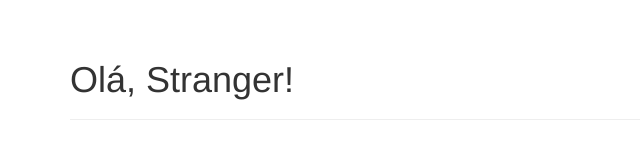
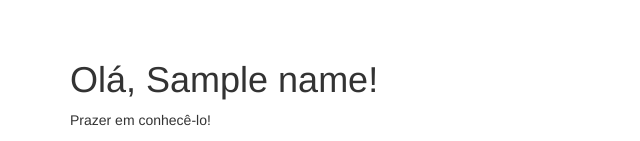
Before and after one commit to Jhon0498/flask_db_manager, a Flask app: template templates/index.html in a window 1280 px wide. Shown: the part 52-193 px from the top of the page, without its empty margins (0-640 px from the left). Run offline with Flask 3, Linux system fonts and the light colour scheme; tables that the repository leaves empty hold one stand-in row (values such as "Sample post"); the template is opened without the code that fills it: values that come from a table or form of the project are taken from there, most other values are stand-ins (such as "Sample title", 1, 10 or a date in 2020); some libraries are stand-ins or nearby versions.

Commit message:
Atualiza saudação do usuário

```diff
--- a/templates/index.html
+++ b/templates/index.html
@@ -2,7 +2,11 @@
 {% import "bootstrap/wtf.html" as wtf %}
 
 {% block title %}
-Olá, Stranger!
+    {% if name %}
+        Olá, {{ name }}!
+    {% else %}
+        Olá, Stranger!
+    {% endif %}
 {% endblock %}
 
 {% block page_content %}
@@ -11,8 +15,16 @@ Olá, Stranger!
 <div class="page-header">
 
     <h1>
-        Olá, Stranger!
+        {% if name %}
+            Olá, {{ name }}!
+        {% else %}
+            Olá, Stranger!
+        {% endif %}
     </h1>
+
+    {% if name %}
+        <p>Prazer em conhecê-lo!</p>
+    {% endif %}
 
 </div>
 
@@ -39,12 +51,10 @@ Olá, Stranger!
             Relação de usuários cadastrados
         </h2>
 
-
         <!-- Contador de usuários -->
         <p>
             Quantidade: {{ user_count }}
         </p>
-
 
         <table class="table">
 
@@ -64,7 +74,6 @@ Olá, Stranger!
 
             </thead>
 
-
             <tbody>
 
                 {% for user in users %}
@@ -76,7 +85,6 @@ Olá, Stranger!
                     <td>
                         {{ user.username }}
                     </td>
-
 
                     <!-- Função -->
 
@@ -109,7 +117,7 @@ Olá, Stranger!
 
 <br>
 
-<!-- Relação de função -->
+<!-- Relação de funções -->
 
 <div class="row">
 
@@ -123,7 +131,6 @@ Olá, Stranger!
         <p>
             Quantidade: {{ role_count }}
         </p>
-
 
         <table class="table">
 
@@ -143,11 +150,9 @@ Olá, Stranger!
 
             </thead>
 
-
             <tbody>
 
-
-                <!-- intera com as funções -->
+                <!-- Interage com as funções -->
 
                 {% for role in roles %}
 
@@ -156,9 +161,7 @@ Olá, Stranger!
                     <!-- Nome da função -->
 
                     <td>
-
                         {{ role.name }}
-
                     </td>
 
                     <!-- Usuários daquela função -->
@@ -172,9 +175,7 @@ Olá, Stranger!
                                 {% for user in role.users.all() %}
 
                                 <li>
-
                                     {{ user.username }}
-
                                 </li>
 
                                 {% endfor %}
@@ -189,11 +190,9 @@ Olá, Stranger!
 
                     </td>
 
-
                 </tr>
 
                 {% endfor %}
-
 
             </tbody>
 
@@ -202,6 +201,14 @@ Olá, Stranger!
     </div>
 
 </div>
+{% endblock %}
 
+{% if name %}
+    Olá, {{ name }}!
+{% else %}
+    Olá, Stranger!
+{% endif %}
 
-{% endblock %}
+{% if name %}
+    <p>Prazer em conhecê-lo!</p>
+{% endif %}
```
